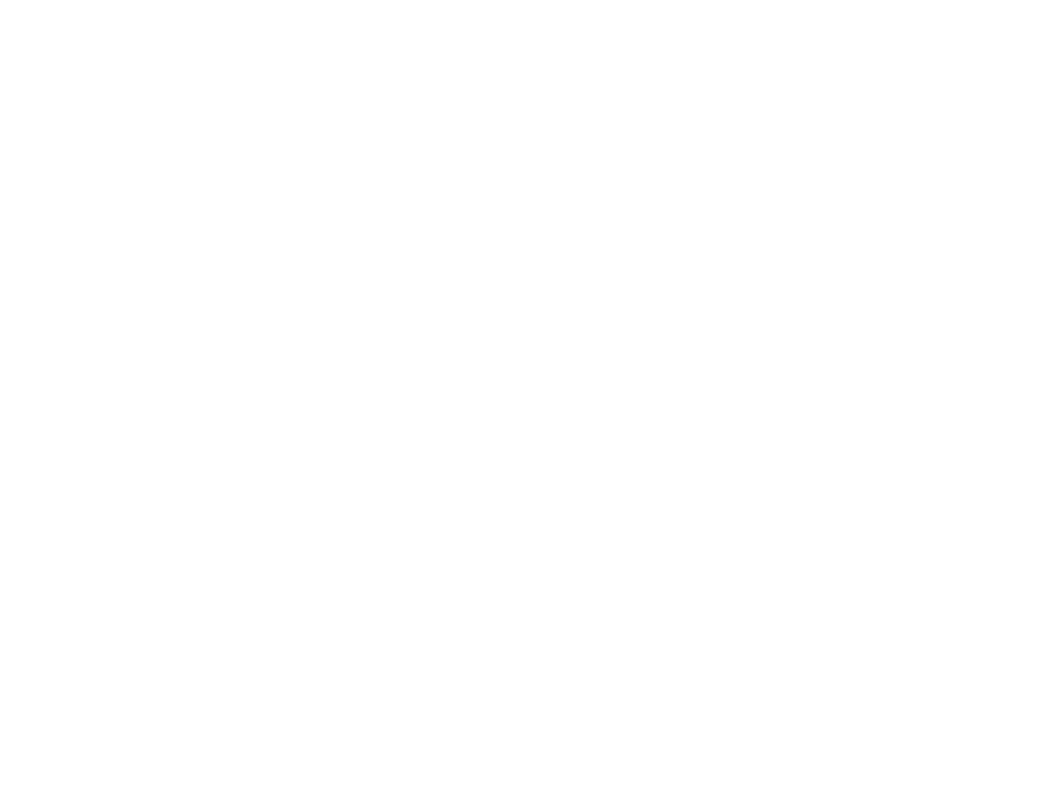
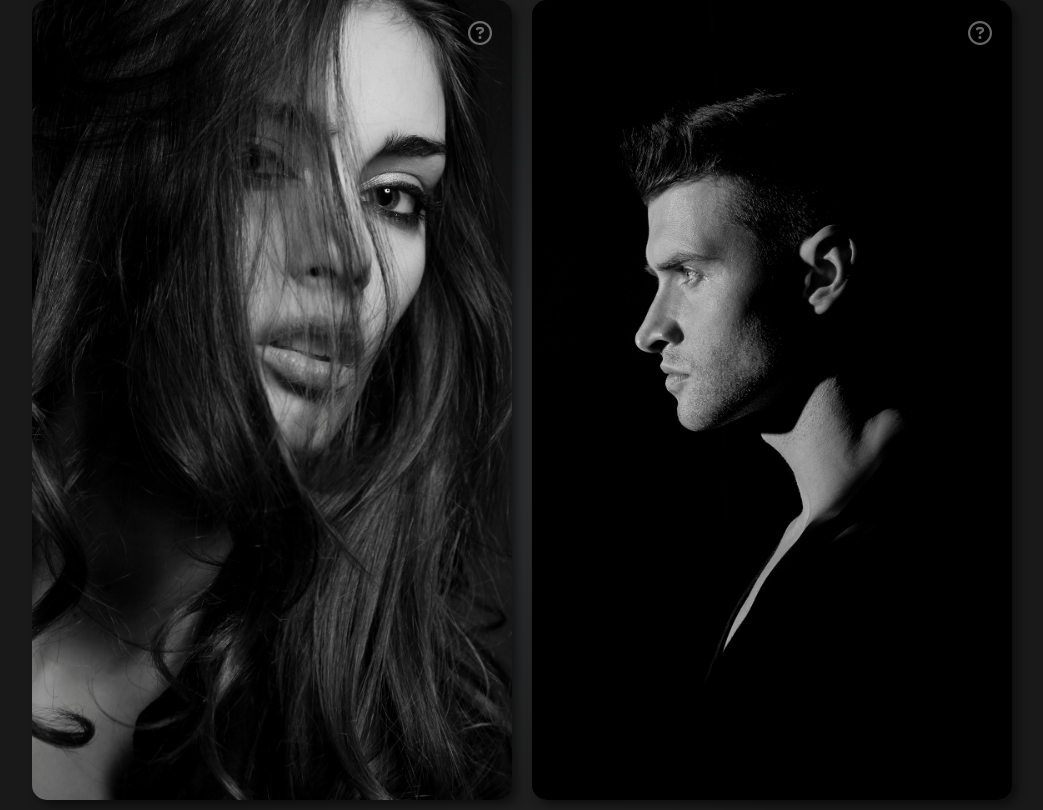
Before and after one commit to agusikprogramusik/animations, a plain HTML site: page index.html in a window 1280 px wide. Shown: the whole page, without its empty margins (118-1161 px from the left). Drawn offline with Linux system fonts and the light colour scheme.

Commit message:
animation1

```diff
--- a/index.html
+++ b/index.html
@@ -5,12 +5,41 @@
     <meta charset="UTF-8">
     <meta name="viewport" content="width=device-width, initial-scale=1.0">
     <title>X</title>
+    <link rel="preconnect" href="https://fonts.googleapis.com">
+    <link rel="preconnect" href="https://fonts.gstatic.com" crossorigin>
+    <link href="https://fonts.googleapis.com/css2?family=Montserrat:wght@100..900&display=swap" rel="stylesheet">
     <link rel="stylesheet" href="/css/main.css">
     <script src="https://kit.fontawesome.com/c37bbcc5c4.js" crossorigin="anonymous"></script>
 </head>
 
 <body>
 
+    <div class="cards">
+        <div class="card one">
+            <button><i class="far fa-question-circle"></i></button>
+            <div class="text">
+                <h1>CEO</h1>
+                <h2>Anna Kowalska</h2>
+                <p>Lorem ipsum dolor sit amet consectetur adipisicing elit. Rerum delectus, quisquam, quia velit
+                    voluptatibus veniam illo odio accusantium error obcaecati iure explicabo in? Eos quasi
+                    necessitatibus
+                    maiores aspernatur placeat a.</p>
+            </div>
+        </div>
+        <div class="card two">
+            <button><i class="far fa-question-circle"></i></button>
+            <div class="text">
+                <h1>HR</h1>
+                <h2>Jan Nowak</h2>
+                <p>Lorem ipsum dolor sit amet consectetur adipisicing elit. Rerum delectus, quisquam, quia velit
+                    voluptatibus veniam illo odio accusantium error obcaecati iure explicabo in? Eos quasi
+                    necessitatibus
+                    maiores aspernatur placeat a.</p>
+            </div>
+        </div>
+    </div>
+
+
     <script src="./js/script.js"></script>
 </body>
 
--- a/scss/main.scss
+++ b/scss/main.scss
@@ -1,43 +1,90 @@
-/* main.scss */
-
-/* CSS Reset */
-*,
-*::before,
-*::after {
+* {
 	box-sizing: border-box;
 	margin: 0;
 	padding: 0;
 }
 
-html,
 body {
-	height: 100%;
-	width: 100%;
-	font-family: sans-serif;
+	display: flex;
+	justify-content: center;
+	align-items: center;
+	height: 100vh;
+	font-family: "Montserrat", sans-serif;
+	background: radial-gradient(
+		circle,
+		rgba(43, 44, 46, 1) 13%,
+		rgba(25, 25, 25, 1) 65%
+	);
 }
 
-img,
-picture,
-video,
-canvas,
-svg {
-	display: block;
-	max-width: 100%;
+.cards {
+	display: flex;
+	width: 1000px;
+
+	.card {
+		position: relative;
+		margin: 10px;
+		width: 50%;
+		height: 800px;
+		text-align: center;
+		background-position: center;
+		background-size: cover;
+		border-radius: 15px;
+		box-shadow: 5px 5px 10px rgba(0, 0, 0, 0.5);
+		overflow: hidden;
 	}
 
-input,
-button,
-textarea,
-select {
-	font: inherit;
+	.one {
+		background-image: url("/img/woman-1920.jpg");
 	}
 
-a {
-	text-decoration: none;
-	color: inherit;
+	.two {
+		background-image: url("/img/man-1920.jpg");
 	}
 
-ul,
-ol {
-	list-style: none;
+	button {
+		position: absolute;
+		top: 10px;
+		right: 10px;
+		padding: 10px;
+		border: none;
+		border-radius: 100%;
+		background: none;
+		color: rgba(255, 255, 255, 0.4);
+		font-size: 24px;
+		cursor: help;
+		z-index: 10;
 	}
+
+	.text {
+		display: flex;
+		flex-direction: column;
+		justify-content: flex-end;
+		position: absolute;
+		top: 0;
+		bottom: 0;
+		right: 0;
+		left: 0;
+		padding: 80px 30px;
+		background-color: rgba(0, 0, 0, 0.85);
+		color: white;
+		clip-path: circle(0% at 50% 90%);
+	}
+
+	h1 {
+		font-size: 36px;
+		margin-bottom: 20px;
+		color: rgba(255, 217, 0, 0.3);
+	}
+
+	h2 {
+		font-size: 24px;
+		margin-bottom: 20px;
+		color: rgba(141, 138, 138, 0.5);
+	}
+
+	button:hover ~ .text {
+		clip-path: circle(150% at 50% 90%);
+		transition: clip-path 1s;
+	}
+}
```
Also changed, not shown: css/main.css, img/man-1920.jpg (added), img/woman-1920.jpg (added), 1 other file. Lines whose indentation alone changed are shown as unchanged.
